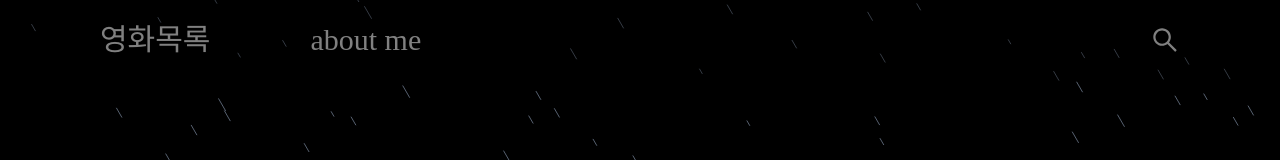
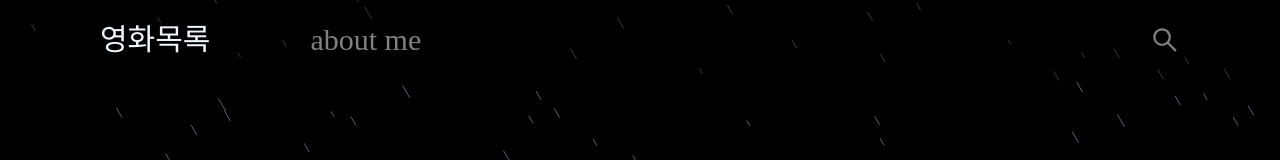
Before and after one commit to BearHumanS/movie-ver.react, a React (Vite) app: page / in a window 1280 px wide. Shown: the top 160 px of the page. Built offline with nearby package versions, Linux system fonts and the light colour scheme.

Commit message:
TheHeader component_active 초기값 수정

```diff
--- a/src/components/TheHeader.jsx
+++ b/src/components/TheHeader.jsx
@@ -4,7 +4,7 @@ import { AiOutlineSearch } from 'react-icons/ai'
 import Search from './Search'
 
 export default function TheHeader() {
-  const [listActive, setListActive] = useState(false)
+  const [listActive, setListActive] = useState(true)
   const [aboutActive, setAboutActive] = useState(false)
 
   function openBox() {
```
